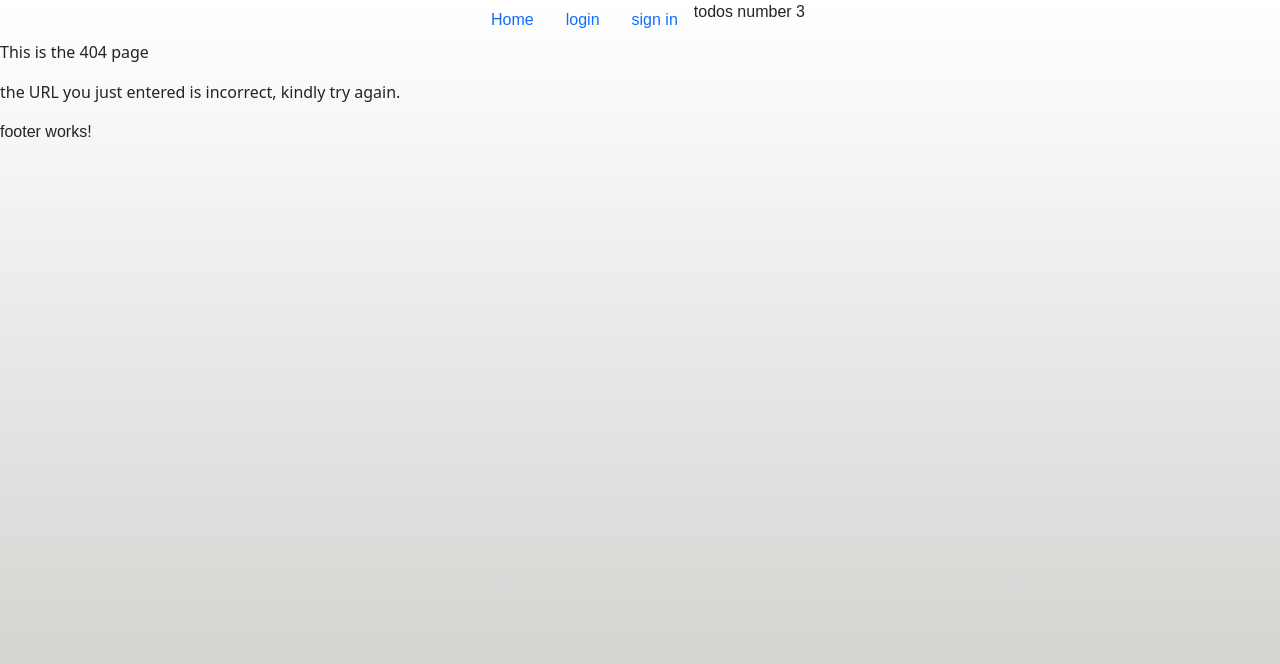
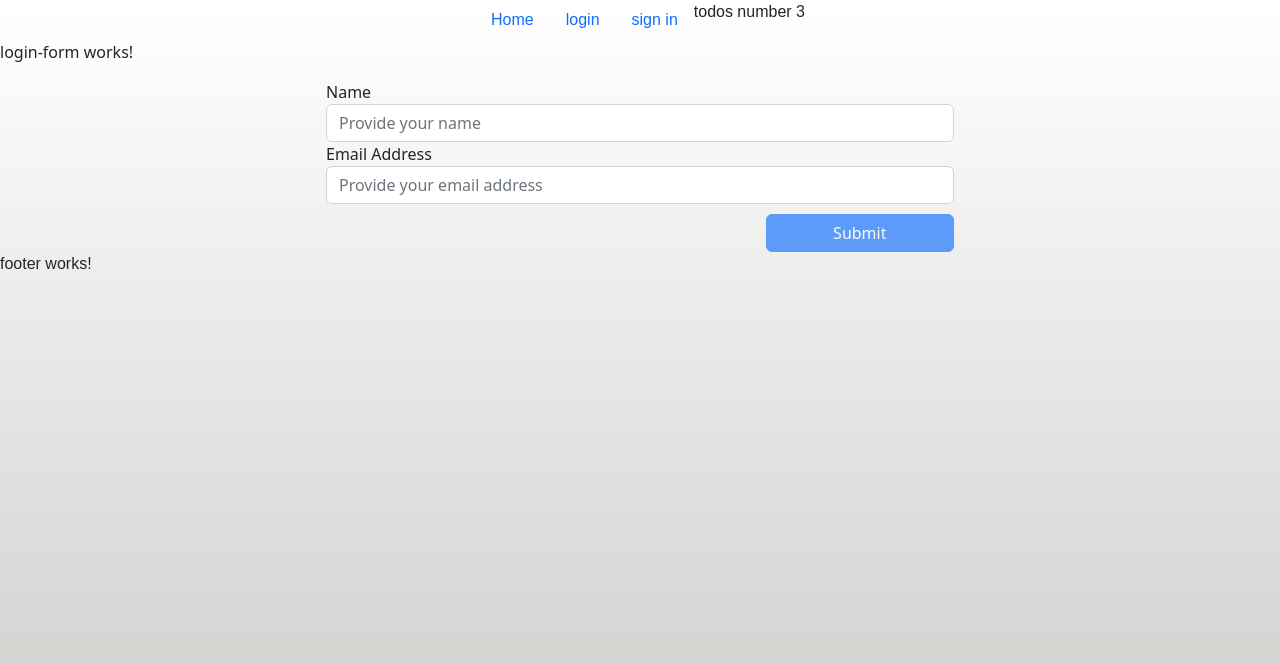
Before and after one commit to THEPEACEMAKER/ng-todo-app, an Angular app: page /login in a window 1280 px wide. Before the commit this address had no page. Shown: the top 664 px of the page. Built offline with nearby package versions, Linux system fonts and the light colour scheme.

Commit message:
template driven login form

```diff
--- /dev/null
+++ b/src/app/login-form/login-form.component.html
@@ -0,0 +1,32 @@
+<p>login-form works!</p>
+<div class="row justify-content-sm-center">
+    <div class="col-sm-6">
+        <form #templateDrivenForm="ngForm" (ngSubmit)="handleFormSubmit(templateDrivenForm)">
+            <div class="form-group">
+                <label>Name</label>
+                <input class="form-control" placeholder="Provide your name" ngModel name="name" required type="text" />
+                <span class="text-danger"
+                    *ngIf="templateDrivenForm.controls['name']?.invalid && templateDrivenForm.controls['name'].dirty">
+                    Name is required
+                </span>
+            </div>
+
+            <div class="form-group">
+                <label>Email Address</label>
+                <input class="form-control" placeholder="Provide your email address" ngModel name="emailAddress"
+                    required type="email" />
+                <span class="text-danger"
+                    *ngIf="templateDrivenForm.controls['emailAddress']?.invalid && templateDrivenForm.controls['emailAddress'].dirty">
+                    Email is required
+                </span>
+            </div>
+
+            <div class="form-group">
+                <div style="display: flex; margin-top: 10px;">
+                    <button type="submit" class="btn btn-primary" style="margin-left: auto; width: 30%;"
+                        [disabled]="templateDrivenForm.invalid"> Submit </button>
+                </div>
+            </div>
+        </form>
+    </div>
+</div>
--- /dev/null
+++ b/src/app/login-form/login-form.component.ts
@@ -0,0 +1,15 @@
+import { Component } from '@angular/core';
+import { NgForm } from '@angular/forms';
+
+@Component({
+  selector: 'app-login-form',
+  templateUrl: './login-form.component.html',
+  styleUrls: ['./login-form.component.css']
+})
+export class LoginFormComponent {
+
+  handleFormSubmit(form: NgForm): void {
+    // value will print the JavaScript Object of the Form Values.
+    console.log(form.value);
+     }
+}
--- /dev/null
+++ b/src/app/sign-in-form/sign-in-form.component.html
@@ -0,0 +1 @@
+<p>sign-in-form works!</p>
```
Also changed, not shown: src/app/app.module.ts (+9 -3 lines), src/app/sign-in-form/sign-in-form.component.ts (added, +11 -0 lines), src/app/login-form/login-form.component.css (added), src/app/sign-in-form/sign-in-form.component.css (added), 2 other files (tests, documents, lock files or other folders).
